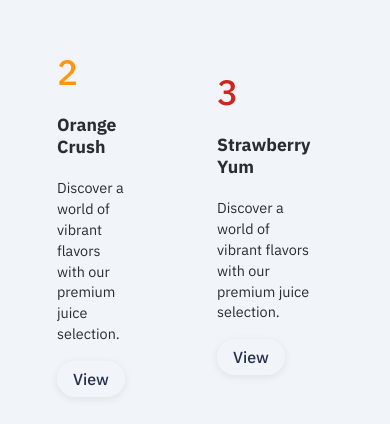
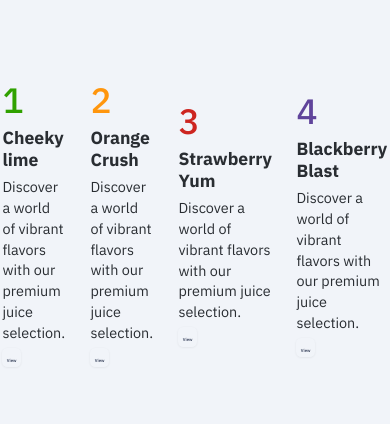
Before and after one commit to jatin2196/JuicyWebsite, a React (Vite) app: page / in a window 390 px wide. Shown: the part 166-590 px from the top of the page. Built offline with nearby package versions, Linux system fonts and the light colour scheme.

Commit message:
make the pages responsive

```diff
--- a/src/assets/icons/LeftArrowIcon.jsx
+++ b/src/assets/icons/LeftArrowIcon.jsx
@@ -2,8 +2,8 @@ export const LeftArrowIcon = (props) => {
   return (
     <svg
       xmlns="http://www.w3.org/2000/svg"
-      width="54"
-      height="54"
+      width="2.784vw"
+      height="2.784vw"
       viewBox="0 0 54 54"
       fill="none"
       {...props}
--- a/src/assets/icons/RightArrowIcon.jsx
+++ b/src/assets/icons/RightArrowIcon.jsx
@@ -2,8 +2,8 @@ export const RightArrowIcon = (props) => {
   return (
     <svg
       xmlns="http://www.w3.org/2000/svg"
-      width="54"
-      height="54"
+      width="2.784vw"
+      height="2.784vw"
       viewBox="0 0 54 54"
       fill="none"
       {...props}
--- a/src/components/Button/Button.module.scss
+++ b/src/components/Button/Button.module.scss
@@ -1,21 +1,27 @@
+// vw helper: convert px to vw based on a 1440px desktop base
+$vw-base: 1440;
+@function vw($px, $base: $vw-base) {
+  @return ($px / $base) * 100vw;
+}
+
 .button {
   position: relative;
-  padding: 8px 16px;
+  padding: vw(8) vw(16);
   border: none;
-  border-radius: 20px;
+  border-radius: vw(20);
   cursor: pointer;
   transition: all 0.25s ease;
-  box-shadow: 0 2px 8px rgba(0, 0, 0, 0.08);
+  box-shadow: 0 vw(2) vw(8) rgba(0, 0, 0, 0.08);
   z-index: 0;
 
   &::before {
     content: "";
     position: absolute;
-    width: calc(100% - 4px);
-    height: calc(100% - 4px);
-    top: 2px;
-    left: 2px;
-    border-radius: 20px;
+    width: calc(100% - vw(4));
+    height: calc(100% - vw(4));
+    top: vw(2);
+    left: vw(2);
+    border-radius: vw(20);
     z-index: 1;
   }
 
@@ -24,14 +30,17 @@
     background-color: #f1f4f9;
   }
 
-  &.green, &.strawberry, &.orange, &.blackberry {
-    width: 166px;
-    padding: 12px 16px;
-    border-radius: 30px;
-    box-shadow: 0px -7px 9px 0px #00000040;
+  &.green,
+  &.strawberry,
+  &.orange,
+  &.blackberry {
+    width: vw(166);
+    padding: vw(12) vw(16);
+    border-radius: vw(30);
+    box-shadow: 0vw vw(-7) vw(9) 0vw #00000040;
 
     &::before {
-      border-radius: 30px;
+      border-radius: vw(30);
     }
   }
 
@@ -51,17 +60,17 @@
   }
 
   &.orange {
-    color: #0B0909;
-    background: linear-gradient(180deg, #ffffff 2px, #FAC996 35%);
+    color: #0b0909;
+    background: linear-gradient(180deg, #ffffff 2px, #fac996 35%);
 
     &::before {
-      background-color: #FAC996;
+      background-color: #fac996;
     }
   }
 
   &:hover {
     background-color: #e6edf5;
-    box-shadow: 0 4px 12px rgba(0, 0, 0, 0.12);
+    box-shadow: 0 vw(4) vw(12) rgba(0, 0, 0, 0.12);
   }
 
   &:active {
@@ -76,7 +85,7 @@
 
 .text {
   position: relative;
-  font-size: 16px;
+  font-size: vw(16);
   font-weight: 500;
   font-family: "IBM Plex Sans", system-ui, sans-serif;
   z-index: 2;
--- a/src/components/FeatureCard/FeatureCard.module.scss
+++ b/src/components/FeatureCard/FeatureCard.module.scss
@@ -1,3 +1,9 @@
+// vw helper: convert px to vw based on a 1440px desktop base
+$vw-base: 1440;
+@function vw($px, $base: $vw-base) {
+  @return ($px / $base) * 100vw;
+}
+
 .featureCards {
   position: absolute;
   display: flex;
@@ -19,7 +25,7 @@
   display: flex;
   justify-content: center;
   align-items: center;
-  padding: 16px 0;
+  padding: vw(16) 0;
   // overflow: hidden;
   transition: transform 0.6s linear, opacity 0.4s linear;
   z-index: 10;
@@ -36,16 +42,16 @@
   cursor: pointer;
   flex-shrink: 0;
   gap: 0;
-  padding: 0 46px;
+  padding: 0 vw(46);
   will-change: transform;
 }
 
 .cardImage {
   position: relative;
   width: 100%;
-  max-width: clamp(180px, 18vw, 220px);
-  height: auto;
-  max-height: clamp(280px, 60vh, 640px);
+  max-width: clamp(vw(180), 18vw, vw(220));
+  height: "auto";
+  max-height: clamp(vw(280), 60vh, vw(640));
   margin: 0 auto;
   // overflow: hidden;
   will-change: transform, opacity;
@@ -57,7 +63,7 @@
     width: 100%;
     max-width: 100%;
     height: auto;
-    max-height: clamp(280px, 60vh, 640px);
+    max-height: clamp(vw(280), 60vh, vw(640));
     object-fit: contain;
     z-index: 2;
   }
@@ -95,26 +101,26 @@
 
 .cardNumber {
   width: 100%;
-  font-size: 44px;
+  font-size: vw(44);
   font-weight: 500;
-  line-height: 52px;
-  margin-bottom: 20px;
+  line-height: vw(52);
+  margin-bottom: vw(20);
 }
 
 .cardTitle {
   width: 100%;
-  font-size: 22px;
+  font-size: vw(22);
   font-weight: 700;
-  line-height: 28px;
-  margin-bottom: 20px;
+  line-height: vw(28);
+  margin-bottom: vw(20);
 }
 
 .cardDescription {
   width: 100%;
-  font-size: 18px;
+  font-size: vw(18);
   font-weight: 400;
-  line-height: 26px;
-  margin-bottom: 16px;
+  line-height: vw(26);
+  margin-bottom: vw(16);
 }
 
 @media (min-width: 1025px) and (max-width: 1200px) {
--- a/src/components/Header/Header.module.scss
+++ b/src/components/Header/Header.module.scss
@@ -1,6 +1,12 @@
+// vw helper: convert px to vw based on a 1440px desktop base
+$vw-base: 1440;
+@function vw($px, $base: $vw-base) {
+  @return ($px / $base) * 100vw;
+}
+
 .header {
   width: 100%;
-  padding: 20px; // 42px;
+  padding: vw(20); // 42px;
   // background: linear-gradient(135deg, #7c3aed 0%, #a855f7 100%);
   position: fixed;
   top: 0;
@@ -14,12 +20,12 @@
 
 .container {
   width: 100%;
-  max-width: 1400px;
+  max-width: vw(1400);
   margin: 0 auto;
   display: flex;
   align-items: center;
   justify-content: space-between;
-  gap: 16px;
+  gap: vw(16);
 }
 
 /* Typography base */
@@ -33,7 +39,7 @@
 /* Logo */
 .logo {
   text-decoration: none;
-  font-size: 31px;
+  font-size: vw(31);
   font-weight: 500;
   line-height: 1;
   letter-spacing: -0.02em;
@@ -42,12 +48,12 @@
 /* Navigation */
 .nav {
   display: flex;
-  gap: 64px;
+  gap: vw(64);
   align-items: center;
 }
 
 .navLink {
-  font-size: 16px;
+  font-size: vw(16);
   font-weight: 400;
   text-decoration: none;
   cursor: pointer;
@@ -91,12 +97,12 @@
   position: absolute;
   top: 0;
   right: 0;
-  width: 18px;
-  height: 18px;
+  width: vw(18);
+  height: vw(18);
   border-radius: 50%;
   background: #ef4444;
   color: white;
-  border: 2px solid #7c3aed;
+  border: vw(2) solid #7c3aed;
 
   font-size: 0.7rem;
   font-weight: 700;
--- a/src/components/ProductSlider/ProductSlider.module.scss
+++ b/src/components/ProductSlider/ProductSlider.module.scss
@@ -1,3 +1,9 @@
+// vw helper: convert px to vw based on a 1440px desktop base
+$vw-base: 1940;
+@function vw($px, $base: $vw-base) {
+  @return ($px / $base) * 100vw;
+}
+
 .slideHero {
   position: relative;
   min-height: 100vh;
@@ -20,21 +26,21 @@
 .slideContent {
   position: relative;
   width: 100%;
-  max-width: 1350px;
+  max-width: vw(1350);
   min-height: 100vh;
-  padding: 80px 16px 16px;
+  padding: vw(80) vw(16) vw(16);
   display: flex;
   align-items: center;
   justify-content: center;
   flex-direction: column;
-  gap: 40px;
+  gap: vw(40);
   z-index: 1;
 }
 
 .slideLogo {
   position: absolute;
   width: 100%;
-  max-width: 949px;
+  max-width: vw(949);
   display: flex;
   height: auto;
   left: 50%;
@@ -47,9 +53,9 @@
 .slideImage {
   position: relative;
   width: 100%;
-  max-width: 261px;
+  max-width: vw(261);
   height: 100%;
-  max-height: 640px;
+  max-height: vw(640);
   display: flex;
   height: auto;
   margin: 0 auto;
@@ -71,8 +77,8 @@
   position: absolute;
   width: 100%;
   height: 100%;
-  max-width: 400px;
-  max-height: 400px;
+  max-width: vw(400);
+  max-height: vw(400);
   background-size: cover;
   background-repeat: no-repeat;
   background-position: center;
@@ -82,31 +88,31 @@
 }
 
 .fI1 {
-  width: 119.93506518753573px;
-  height: 92.25851419847113px;
+  width: vw(119.93506518753573);
+  height: vw(92.25851419847113);
   top: 34%;
   left: -40%;
 }
 
 .fI2 {
-  width: 245.25185979692455px;
-  height: 188.65682941309714px;
+  width: vw(245.25185979692455);
+  height: vw(188.65682941309714);
   opacity: 1;
   top: 22%;
   left: 60%;
 }
 
 .fI3 {
-  width: 245.25185979692455px;
-  height: 188.65682941309714px;
+  width: vw(245.25185979692455);
+  height: vw(188.65682941309714);
   opacity: 1;
   top: 66%;
   left: -61%;
 }
 
 .fI4 {
-  width: 119.93506518753573px;
-  height: 92.25851419847113px;
+  width: vw(119.93506518753573);
+  height: vw(92.25851419847113);
   opacity: 1;
   top: 64%;
   left: 70%;
@@ -114,19 +120,19 @@
 
 .slideInfo {
   position: absolute;
-  left: 16px;
-  bottom: 24px;
+  left: vw(16);
+  bottom: vw(24);
   width: 100%;
-  max-width: 455px;
+  max-width: vw(455);
   display: flex;
   flex-direction: column;
-  gap: 24px;
+  gap: vw(24);
   z-index: 5;
 
   .stitle {
     font-family: "IBM Plex Sans", sans-serif;
     font-weight: 600;
-    font-size: 46px;
+    font-size: vw(46);
     line-height: 100%;
     letter-spacing: 0%;
     color: #fff;
@@ -135,10 +141,8 @@
   .sdescription {
     font-family: "IBM Plex Sans", sans-serif;
     font-weight: 400;
-    font-style: Medium;
-    font-size: 18px;
-    line-height: 26px;
-    letter-spacing: 0%;
+    font-size: vw(18);
+    line-height: vw(26);
     color: #ffffffd6;
   }
 }
@@ -147,18 +151,18 @@
   list-style: none;
   position: absolute;
   top: 50%;
-  right: 16px;
+  right: vw(16);
   display: flex;
   flex-direction: column;
   align-items: center;
   justify-content: center;
-  gap: 16px;
+  gap: vw(16);
   transform: translateY(-50%);
 
   li {
-    width: 71px;
-    height: 71px;
-    padding: 10px;
+    width: vw(71);
+    height: vw(71);
+    padding: vw(10);
     display: flex;
     align-items: center;
     justify-content: center;
@@ -167,8 +171,8 @@
     p {
       font-family: "IBM Plex Sans", sans-serif;
       font-weight: 600;
-      font-size: 16px;
-      line-height: 20px;
+      font-size: vw(16);
+      line-height: vw(20);
       text-align: center;
       color: #fff;
     }
@@ -188,7 +192,7 @@
   display: flex;
   align-items: center;
   justify-content: center;
-  gap: 16px;
+  gap: vw(16);
 
   li {
     cursor: pointer;
--- a/src/index.css
+++ b/src/index.css
@@ -17,10 +17,9 @@
 
 body {
   margin: 0;
-  min-width: 320px;
+  min-width: 22.222vw;
   min-height: 100vh;
-  font-size: 16px;
+  font-size: 1.111vw;
   background-color: #f1f4f9;
   color: #292d32;
-  overflow-x: hidden;
 }
```
